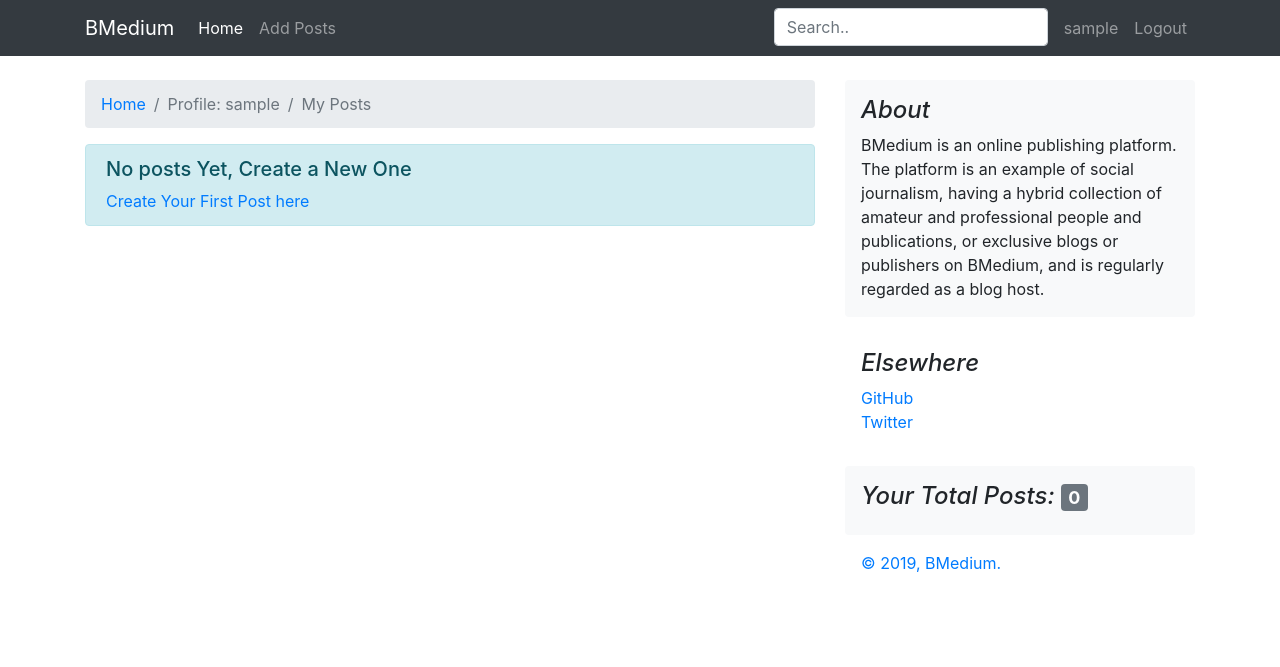
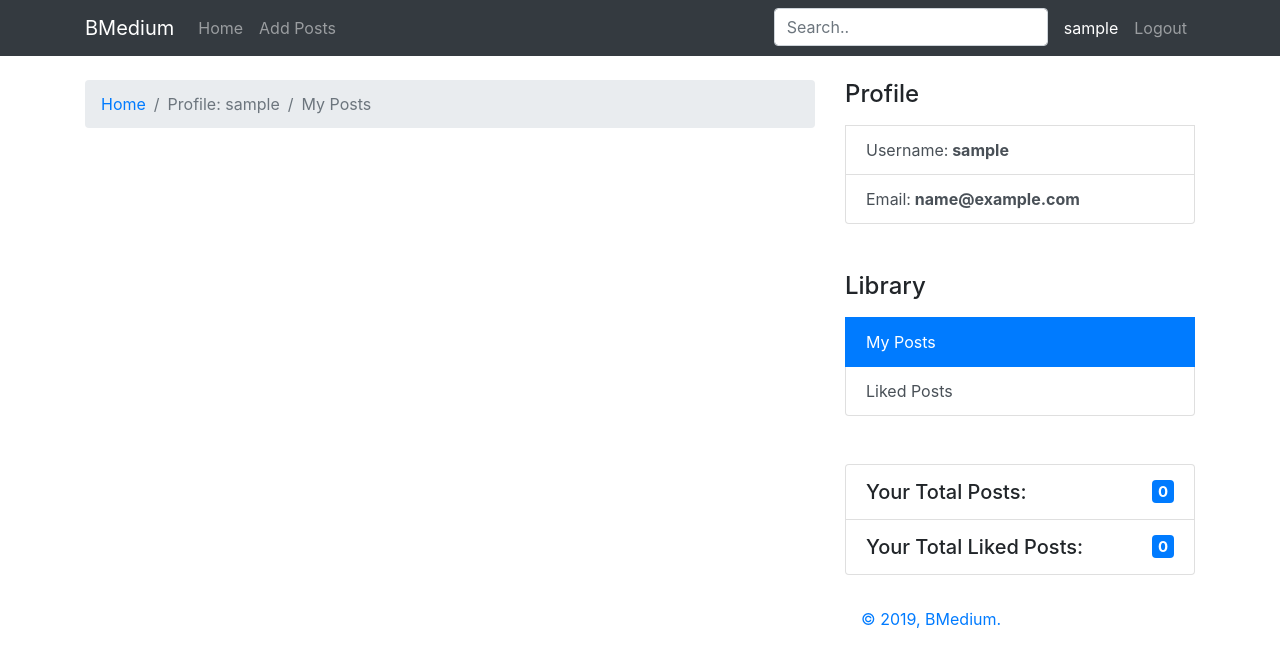
Before and after one commit to purveshmakode24/blog-medium, a Django app: a page that uses myapp/templates/base.html in a window 1280 px wide. Shown: the top 667 px of the page. Run offline with Django 3.2, Linux system fonts and the light colour scheme; the visitor is signed in with stand-in values (Sample User, id 1); data comes from the database, SQL or seed files in the repository; data that the repository does not hold is empty; some libraries are stand-ins or nearby versions.

Commit message:
Add new features

```diff
--- a/myapp/templates/base.html
+++ b/myapp/templates/base.html
@@ -46,18 +46,21 @@
 
           <div id="navbarsExampleDefault" class="collapse navbar-collapse">
             <ul class="navbar-nav mr-auto">
+
+              {% block home_navlink %}
                 <li class="nav-item active">
-                <a class="nav-link" href="{% url 'blog-home' %}"
-                  >Home <span class="sr-only">(current)</span></a
-                >
+                  <a class="nav-link" href="{% url 'blog-home' %}">Home <span class="sr-only">(current)</span></a>
                 </li>
+              {% endblock %}
+
               {% if user.is_authenticated %}
+                {% block add_posts_navlink %}
                 <li class="nav-item">
-                  <a class="nav-link" href="{% url 'add_posts' user.username %}"
-                    >Add Posts</a
-                  >
+                  <a class="nav-link" href="{% url 'add_posts' user.username %}">Add Posts</a>
                 </li>
+                {% endblock %}
               {% endif %}
+
             </ul>
             <ul class="navbar-nav">
               <li class="nav-item mr-2">
@@ -69,21 +72,26 @@
                 />
               </li>
               {% if user.is_authenticated %}
+                {% block profile_navlink %}
                   <li class="nav-item">
                     <a class="nav-link" href="{% url 'profile' user.username %}"
-                    >{{ user.username }}</a
-                  >
+                      >{{ user.username }}</a>
                   </li>
+                {% endblock %}
                 <li class="nav-item">
                   <a class="nav-link" href="{% url 'logout' %}">Logout</a>
                 </li>
               {% else %}
+                {% block login_navlink %}
                   <li class="nav-item">
                     <a class="nav-link" href="{% url 'login' %}">Login</a>
                   </li>
+                 {% endblock %}
+                 {% block signup_navlink %}
                   <li class="nav-item">
                     <a class="nav-link" href="{% url 'register' %}">Sign Up</a>
                   </li>
+                 {% endblock %}
               {% endif %}
             </ul>
           </div>
@@ -93,9 +101,6 @@
 
     <main role="main" class="container">
       <div class="row">
-        {% block forFullPost %}
-        {% endblock %}
-        {% block content2 %}
          <div class="col-md-8">
             {% if messages %}
               {% for message in messages %}
@@ -110,9 +115,13 @@
             {% block content %}
             {% endblock %}
           </div>
+        {% block forFullPost %}
+        {% endblock %}
+
           <div class="col-md-4">
+            {% block content2 %}
                 <div class="p-3 mb-3 bg-light rounded">
-              <h4 class="font-italic">About</h4>
+                  <h4>About</h4>
                   <p class="mb-0">
                     BMedium is an online publishing platform. The platform is an
                     example of social journalism, having a hybrid collection of
@@ -121,8 +130,8 @@
                     blog host.
                   </p>
                 </div>
-            <div class="p-3">
-              <h4 class="font-italic">Elsewhere</h4>
+                <div class="p-3 mb-2">
+                  <h4>Elsewhere</h4>
                   <ol class="list-unstyled">
                     <li><a href="https://github.com/purveshmakode24">GitHub</a></li>
                     <li><a href="https://twitter.com/purveshmakode24">Twitter</a></li>
@@ -132,6 +141,7 @@
                 {% endblock %}
                 {% block total_posts_count%}
                 {% endblock %}
+            {% endblock %}
             <div class="p-3">
               <ol class="list-unstyled">
                 <li>
@@ -140,7 +150,6 @@
               </ol>
             </div>
           </div>
-        {% endblock %}
       </div>
     </main>
 
@@ -165,12 +174,6 @@
           $("#myTable form").filter(function () {
             $(this).toggle($(this).text().toLowerCase().indexOf(value) > -1);
           });
-
-          //if ($('#myTable form:visible').length === 0) {
-          //    $('.error').show();
-          //}else{
-          //    $('.error').hide()
-          //}
         });
       });
 
--- a/myapp/templates/registration/profile.html
+++ b/myapp/templates/registration/profile.html
@@ -1,8 +1,20 @@
 {% extends 'base.html' %}
+{% load markdown_deux_tags %}
 
-{% load markdown_deux_tags %}
 {% block title %}
-    <title>Profile: {{ user.username }}</title>
+    <title>Bmedium - {{ user.username }}'s profile - My Posts</title>
+{% endblock %}
+
+{% block home_navlink %}
+    <li class="nav-item">
+        <a class="nav-link" href="{% url 'blog-home' %}">Home <span class="sr-only">(current)</span></a>
+    </li>
+{% endblock %}
+
+{% block profile_navlink %}
+    <li class="nav-item">
+        <a class="nav-link active" href="{% url 'profile' user.username %}">{{ user.username }}</a>
+    </li>
 {% endblock %}
 
 {% block content %}
@@ -129,10 +141,37 @@
     </div>
 {% endblock %}
 
-{% block user_post_count %}
-    <div class="p-3 bg-light rounded">
-        <h4><i class="font-italic ">Your Total Posts:</i> <span class="badge badge-secondary">{{ u_p_count }}</span>
-        </h4>
-    </div>
+{% block content2 %}
+
+           <div class="mb-5">
+                <ul class="list-group">
+                    <h4 class="mb-3">Profile</h4>
+                    <li href="#" class="list-group-item list-group-item-action">Username:<span class="font-weight-bold"> {{ user.username }}</span></li>
+                    <li href="#" class="list-group-item list-group-item-action">Email:<span class="font-weight-bold"> {{ user.email }}</span></li>
+                </ul>
+            </div>
+
+            <div class="list-group mb-5">
+                <h4 class="mb-3">Library</h4>
+                <a href="{% url 'profile' user.username %}" class="list-group-item list-group-item-action active" aria-current="true">
+                    My Posts
+                </a>
+               <a href="{% url 'my_liked_posts' user.username %}" class="list-group-item list-group-item-action">Liked Posts</a>
+            </div>
+
+            {% block user_post_count %}
+                <div class="rounded mb-3 ">
+                    <ul class="list-group" style="font-size: 20px; font-weight: 500">
+                        <li class="list-group-item d-flex justify-content-between align-items-center">
+                            Your Total Posts:
+                            <span class="badge bg-primary text-white rounded-pill">{{  user_posts_count }}</span>
+                        </li>
+                        <li class="list-group-item d-flex justify-content-between align-items-center">
+                            Your Total Liked Posts:
+                            <span class="badge bg-primary text-white rounded-pill">{{  allLikedPostsByCurrentUserCount }}</span>
+                        </li>
+                    </ul>
+                </div>
+            {% endblock %}
 
 {% endblock %}
--- a/myapp/urls.py
+++ b/myapp/urls.py
@@ -10,5 +10,6 @@ urlpatterns = [
     path('full_post/<int:pid>/<slug>/', views.full_post, name='full_post'),
     path('like/<int:pid>/<slug>/', views.like, name='like'),
     path('dislike/<int:pid>/<slug>/', views.dislike, name='dislike'),
+    path('profile/<username>/my_liked_posts/', views.my_liked_posts, name='my_liked_posts'),
     path('error_404/', views.error_404, name='error_404'),
 ]
--- a/myapp/views.py
+++ b/myapp/views.py
@@ -32,7 +32,6 @@ def home(request):
 
     allDislikedPostsByCurrentUser = [dislike.post_id for dislike in dislikes if dislike.disliked_user_id == request.user.id]
 
-
     paginator = Paginator(posts, 3)
     page = request.GET.get('page')
     try:
@@ -42,12 +41,12 @@ def home(request):
     except EmptyPage:
         posts = paginator.page(paginator.num_pages)
 
-    # index = posts.number-1
     index = posts.number
     max_index = len(paginator.page_range)
     start_index = index - 3 if index >= 3 else 0
     end_index = index + 3 if index <= max_index - 3 else max_index
     page_range = list(paginator.page_range)[start_index:end_index]
+
     context = {'posts': posts,
                'total_users': total_users,
                'total_posts_count': total_posts_count,
@@ -89,14 +88,19 @@ def profile(request, username):
     user = User.objects.get(username=request.user)
     user_posts = user.myapp_posts.all()
     user_posts_count = user.myapp_posts.all().count()
-    return render(request, 'registration/profile.html', {'posts': user_posts, 'u_p_count': user_posts_count})
+
+    likes = Like.objects.all()
+    allLikedPostsByCurrentUser = [like.post_id for like in likes if like.liked_user_id == request.user.id]
+    allLikedPostsByCurrentUserCount = len(allLikedPostsByCurrentUser)
+
+    return render(request, 'registration/profile.html', {'posts': user_posts, 'user_posts_count': user_posts_count, 'allLikedPostsByCurrentUserCount': allLikedPostsByCurrentUserCount})
 
 
 @login_required
 def add_posts(request, username):
     return render(request, 'add_posts.html', {})
 
-
+@login_required
 def add_posts_submit(request):
     if request.method == 'POST':
         post_title = request.POST.get('title')
@@ -183,7 +187,7 @@ def like(request, pid, slug):
             #updating the post like count in POST model
             post_likes_count = Like.objects.filter(post_id=pid, is_liked=True).count()
             Post.objects.filter(id=pid).update(likes=post_likes_count)
-            messages.info(request, f'Liked removed')
+            messages.info(request, f'Removed from Liked posts')
         else:
             try:
                 #check if dislike exists before liking, if yes then delete it
@@ -199,7 +203,7 @@ def like(request, pid, slug):
                 like_form.save()
                 post_likes_count = Like.objects.filter(post_id=pid, is_liked=True).count()
                 Post.objects.filter(id=pid).update(likes=post_likes_count)
-                messages.info(request, f'You liked the post!')
+                messages.info(request, f'Added to Liked posts!')
 
             except Exception as e:
                 print(e)
@@ -221,7 +225,7 @@ def dislike(request, pid, slug):
             #updating the post dislike count in POST model
             post_dislikes_count = Dislike.objects.filter(post_id=pid, is_disliked=True).count()
             Post.objects.filter(id=pid).update(dislikes=post_dislikes_count)
-            messages.info(request, f'Disliked removed')
+            messages.info(request, f'Dislike removed')
         else:
             try:
                 #check if like exists before disliking, if yes then delete it
@@ -238,10 +242,30 @@ def dislike(request, pid, slug):
                 #updating the post dislike count in POST model
                 post_dislikes_count = Dislike.objects.filter(post_id=pid, is_disliked=True).count()
                 Post.objects.filter(id=pid).update(dislikes=post_dislikes_count)
-                messages.info(request, f'You disliked the post')
+                messages.info(request, f'You dislike the post')
             except Exception as e:
                 print(e)
 
         return redirect('blog-home')
     else:
         return redirect('blog-home')
+
+@login_required
+def my_liked_posts(request, username):
+    user = User.objects.get(username=request.user)
+    # user_posts = user.myapp_posts.all()
+    user_posts_count = user.myapp_posts.all().count()
+    all_posts = Post.objects.all().order_by('-date_posted')
+
+    likes = Like.objects.all()
+    allLikedPostsByCurrentUser = [like.post_id for like in likes if like.liked_user_id == request.user.id]
+    allLikedPostsByCurrentUserCount = len(allLikedPostsByCurrentUser)
+
+    context = {
+        'posts': all_posts,
+        'user_posts_count': user_posts_count,
+        'allLikedPostsByCurrentUser': allLikedPostsByCurrentUser,
+        'allLikedPostsByCurrentUserCount': allLikedPostsByCurrentUserCount
+    }
+
+    return render(request, 'my_liked_posts.html', context)
```
Also changed, not shown: myapp/templates/add_posts.html (+14 -0 lines), myapp/templates/my_liked_posts.html (added, +119 -0 lines), myapp/templates/posts.html (+26 -29 lines), myapp/templates/registration/login.html (+14 -0 lines), myapp/templates/registration/register.html (+14 -0 lines). Lines whose indentation alone changed are shown as unchanged.
